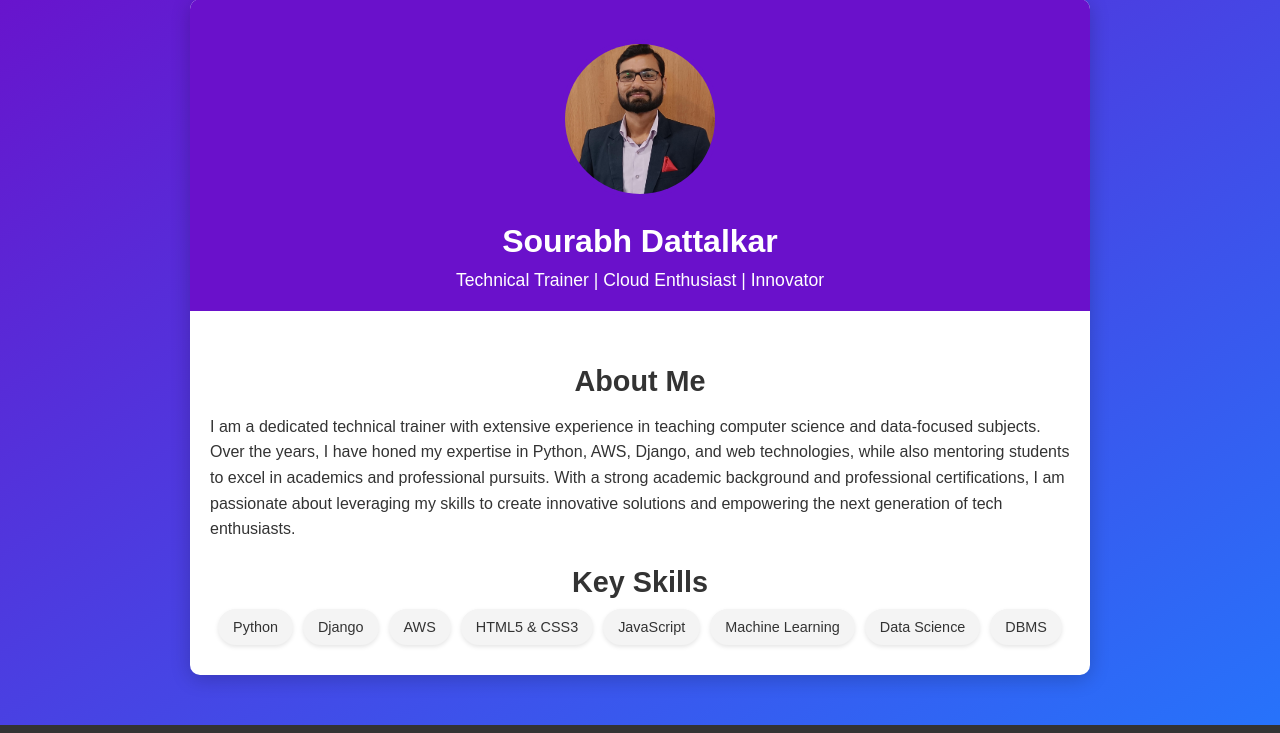
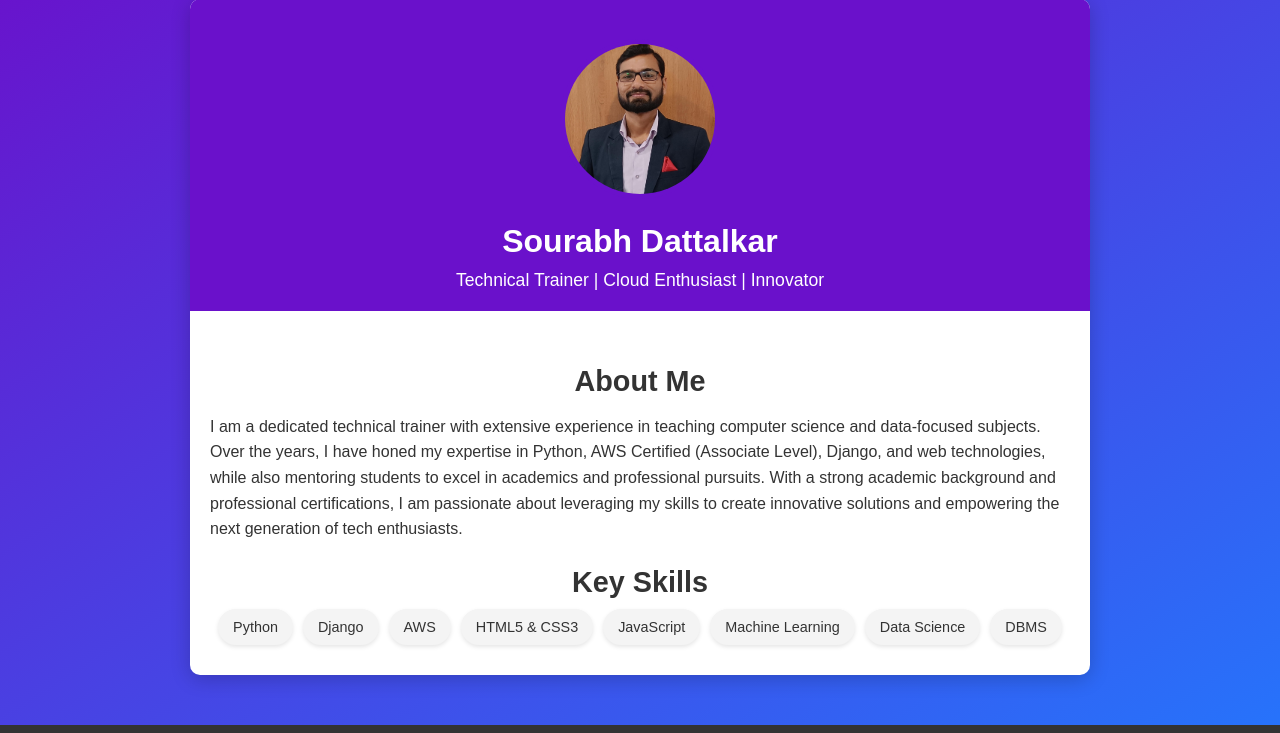
Before and after one commit to sourabhdattalkar/pinaka-ai, a Django app: page /about/ in a window 1280 px wide. Shown: the part 51-784 px from the top of the page. Run offline with Django 4.2, Linux system fonts and the light colour scheme.

Commit message:
11th commit for AI with static folder

```diff
--- a/ai_chat/templates/ai_chat/about.html
+++ b/ai_chat/templates/ai_chat/about.html
@@ -100,7 +100,7 @@
         <div class="content">
             <h2>About Me</h2>
             <p>
-                I am a dedicated technical trainer with extensive experience in teaching computer science and data-focused subjects. Over the years, I have honed my expertise in Python, AWS, Django, and web technologies, while also mentoring students to excel in academics and professional pursuits.
+                I am a dedicated technical trainer with extensive experience in teaching computer science and data-focused subjects. Over the years, I have honed my expertise in Python, AWS Certified (Associate Level), Django, and web technologies, while also mentoring students to excel in academics and professional pursuits.
                 With a strong academic background and professional certifications, I am passionate about leveraging my skills to create innovative solutions and empowering the next generation of tech enthusiasts.
             </p>
             <h2>Key Skills</h2>
```
